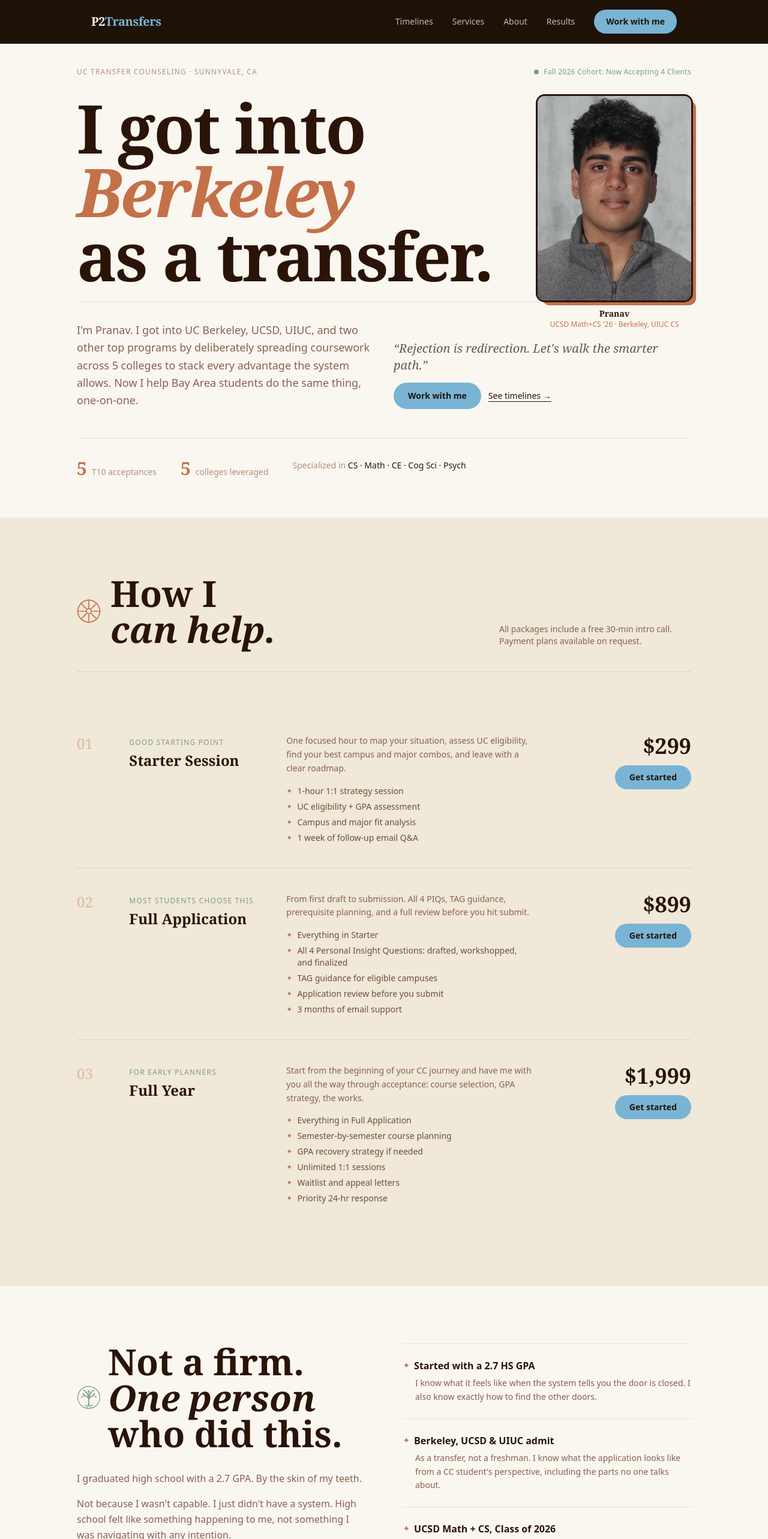
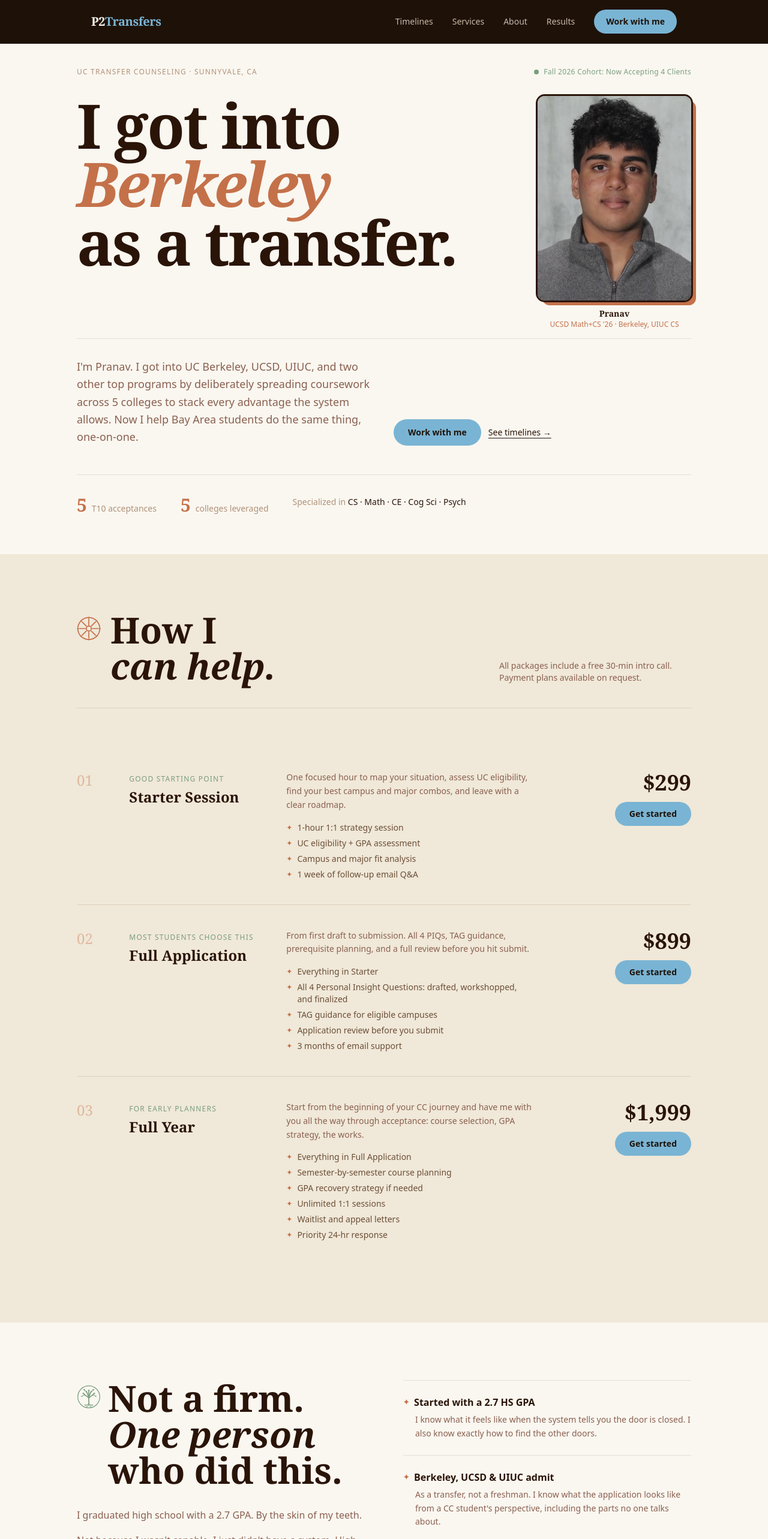
Before and after one commit to pranavyk/transfer-counseling, a Next.js app: page / in a window 1280 px wide. Shown: the top 2566 px of the page at 60% size. Built offline with nearby package versions, Linux system fonts and the light colour scheme.

Commit message:
Fix responsive layout: headline clipping, icon alignment, star wrapping on mobile/tablet

```diff
--- a/src/components/About.tsx
+++ b/src/components/About.tsx
@@ -42,8 +42,8 @@
 
         <div className="grid md:grid-cols-2 gap-16 items-start">
           <div>
-            <div className="flex items-center gap-3 mb-8">
-              <TreeOfLife className="w-10 h-10 text-[#7a9e7e] shrink-0" />
+            <div className="flex items-start gap-3 mb-8">
+              <TreeOfLife className="w-10 h-10 text-[#7a9e7e] shrink-0 mt-2" />
               <h2 className="font-serif text-5xl md:text-6xl font-semibold text-[#2a1408] leading-[0.95]">
                 Not a firm.<br /><span className="italic">One person</span><br />who did this.
               </h2>
--- a/src/components/Hero.tsx
+++ b/src/components/Hero.tsx
@@ -15,8 +15,8 @@
         </div>
 
         {/* Giant headline + photo */}
-        <div className="relative">
-          <h1 className="font-serif text-[clamp(3rem,10vw,7rem)] font-semibold text-[#2a1408] leading-[0.95] tracking-tight mb-0 relative z-10">
+        <div className="relative md:min-h-[380px]">
+          <h1 className="font-serif text-[clamp(3rem,8vw,7rem)] font-semibold text-[#2a1408] leading-[0.95] tracking-tight mb-0 relative z-10 md:pr-72">
             I got into<br />
             <span className="italic text-[#c4714a]">Berkeley</span><br />
             as a transfer.
@@ -49,9 +49,6 @@
             I&apos;m Pranav. I got into UC Berkeley, UCSD, UIUC, and two other top programs by deliberately spreading coursework across 5 colleges to stack every advantage the system allows. Now I help Bay Area students do the same thing, one-on-one.
           </p>
           <div className="flex flex-col gap-4">
-            <blockquote className="font-serif text-xl italic text-[#2a1408]/70 leading-snug">
-              &ldquo;Rejection is redirection. Let&apos;s walk the smarter path.&rdquo;
-            </blockquote>
             <div className="flex gap-3 flex-wrap">
               <a href="/#contact" className="bg-[#7ab4d4] text-[#1e1208] px-6 py-3 text-sm font-semibold hover:bg-[#8fc4e4] transition-colors rounded-full">
                 Work with me
--- a/src/components/Services.tsx
+++ b/src/components/Services.tsx
@@ -53,8 +53,8 @@
       <div className="max-w-5xl mx-auto">
 
         <div className="flex flex-col md:flex-row md:items-end justify-between gap-4 mb-16 border-b border-[#2a1408]/10 pb-10">
-          <div className="flex items-center gap-4">
-            <ShipWheel className="w-10 h-10 text-[#c4714a] shrink-0" />
+          <div className="flex items-start gap-4">
+            <ShipWheel className="w-10 h-10 text-[#c4714a] shrink-0 mt-2" />
             <h2 className="font-serif text-5xl md:text-6xl font-semibold text-[#2a1408] leading-[0.95]">
               How I<br /><span className="italic">can help.</span>
             </h2>
--- a/src/components/Testimonials.tsx
+++ b/src/components/Testimonials.tsx
@@ -39,7 +39,7 @@
         {/* Cohort availability */}
         <div className="mb-10 inline-flex items-center gap-3 border border-[#7a9e7e]/40 bg-[#7a9e7e]/10 rounded-full px-5 py-2.5">
           <span className="w-2 h-2 rounded-full bg-[#7a9e7e] animate-pulse shrink-0" />
-          <span className="text-sm text-[#3a5e3e] font-medium">Fall 2026 Cohort: Now Accepting 4 Clients (Aug–Dec, +Feb for out-of-state)</span>
+          <span className="text-sm text-[#3a5e3e] font-medium">Fall 2026 Cohort: 4 spots open</span>
         </div>
 
         <h2 className="font-serif text-5xl md:text-6xl font-semibold text-[#2a1408] mb-14 leading-[0.95]">
@@ -61,17 +61,17 @@
               }`}>
                 &ldquo;{t.quote}&rdquo;
               </p>
-              <div className="flex items-center gap-3">
-                <div>
+              <div className="flex flex-col gap-1">
+                <div className="flex shrink-0">
                   {Array.from({ length: 5 }).map((_, j) => (
-                    <svg key={j} className="w-3.5 h-3.5 text-[#c4714a] inline" fill="currentColor" viewBox="0 0 20 20">
+                    <svg key={j} className="w-3.5 h-3.5 text-[#c4714a]" fill="currentColor" viewBox="0 0 20 20">
                       <path d="M9.049 2.927c.3-.921 1.603-.921 1.902 0l1.07 3.292a1 1 0 00.95.69h3.462c.969 0 1.371 1.24.588 1.81l-2.8 2.034a1 1 0 00-.364 1.118l1.07 3.292c.3.921-.755 1.688-1.54 1.118l-2.8-2.034a1 1 0 00-1.175 0l-2.8 2.034c-.784.57-1.838-.197-1.539-1.118l1.07-3.292a1 1 0 00-.364-1.118L2.98 8.72c-.783-.57-.38-1.81.588-1.81h3.461a1 1 0 00.951-.69l1.07-3.292z" />
                     </svg>
                   ))}
                 </div>
                 <div>
                   <span className={`font-medium text-sm ${i === 0 ? "text-[#c4714a]" : "text-[#2a1408]"}`}>{t.name}</span>
-                  <span className={`text-sm ml-2 ${i === 0 ? "text-[#c9b8a8]" : "text-[#b0927a]"}`}>· {t.detail}</span>
+                  <span className={`text-sm ml-1.5 ${i === 0 ? "text-[#c9b8a8]" : "text-[#b0927a]"}`}>· {t.detail}</span>
                 </div>
               </div>
             </div>
```
